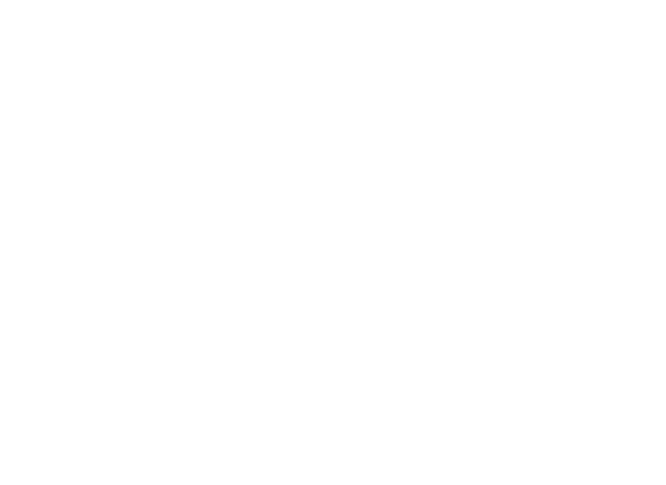
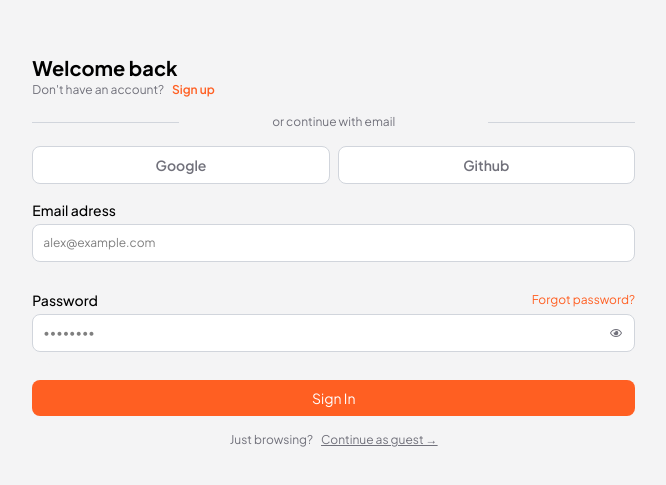
Before and after one commit to alfannurfaiz9/eventhub, a React (Vite) app: page /register in a window 1280 px wide. Before the commit this address had no page. Shown: the part 149-634 px from the top of the page, without its empty margins (413-1079 px from the left). Built offline with nearby package versions, Linux system fonts and the light colour scheme.

Commit message:
feat: add new page and route for register

```diff
--- a/src/Router.jsx
+++ b/src/Router.jsx
@@ -5,12 +5,15 @@
 import Communities from "./pages/Communities.jsx";
 import EventDetail from "./pages/EventDetail.jsx";
 import CommunityDetail from "./pages/CommunityDetail.jsx";
+import Register from "./pages/Register.jsx";
 
 const Router = () => {
   return (
     <Routes>
       <Route path="/" element={<Navigate to="/explore" replace />} />
       <Route path="/explore" element={<Home />} />
+
+      <Route path="/register" element={<Register />} />
 
       <Route path="/events">
         <Route index element={<Events />} />
--- /dev/null
+++ b/src/pages/Register.jsx
@@ -0,0 +1,155 @@
+import { useState } from "react";
+import { useForm } from "react-hook-form";
+import { FaEyeSlash, FaRegEye } from "react-icons/fa";
+import { Link, useNavigate } from "react-router";
+
+import Discover from "../components/Discover.jsx";
+
+const Register = () => {
+  const {
+    register,
+    handleSubmit,
+    setError,
+    formState: { errors },
+  } = useForm();
+
+  const [showPassword, setShowPassword] = useState(false);
+  const navigate = useNavigate();
+
+  const onSubmit = (data) => {
+    const users = JSON.parse(localStorage.getItem("users"));
+
+    const newId = users && users.map((user) => user.id)[users.length - 1] + 1;
+
+    if (!users) {
+      const newUser = { id: 3, ...data };
+      localStorage.setItem("users", JSON.stringify([newUser]));
+      return;
+    }
+
+    if (users.find((user) => user.email === data.email)) {
+      setError("email", {
+        type: "manual",
+        message: "Email is already registered",
+      });
+
+      return;
+    }
+
+    const updatedUsers = [...users, { id: newId, ...data }];
+    localStorage.setItem("users", JSON.stringify(updatedUsers));
+
+    navigate("/login");
+  };
+
+  return (
+    <>
+      <section className="flex lg:justify-between min-h-screen">
+        <Discover />
+        <section className="flex items-center justify-center bg-gray w-full lg:w-10/12 px-4 lg:px-58">
+          <div className="grid gap-4 w-full">
+            <div>
+              <p className="text-xl font-bold">Welcome back</p>
+              <div className="text-xs flex gap-2">
+                <p className="text-dark-gray">Don't have an account? </p>
+                <Link className="text-primary font-semibold hover:underline">
+                  Sign up
+                </Link>
+              </div>
+            </div>
+            <div className="grid grid-cols-[1fr_2fr_1fr] items-center gap-2">
+              <div className="h-[0.5px] bg-gray-300"></div>
+              <div className="w-full">
+                <p className="text-center text-xs text-dark-gray">
+                  or continue with email
+                </p>
+              </div>
+              <div className="h-[0.5px] bg-gray-300"></div>
+            </div>
+            <div className="flex gap-2">
+              <button className="py-2 w-full text-sm border border-gray-300 rounded-lg bg-white cursor-pointer hover:opacity-60 font-semibold text-dark-gray">
+                Google
+              </button>
+              <button className="py-2 w-full text-sm border border-gray-300 rounded-lg bg-white cursor-pointer hover:opacity-60 font-semibold text-dark-gray">
+                Github
+              </button>
+            </div>
+            <form onSubmit={handleSubmit(onSubmit)} className="grid gap-2">
+              <div className="grid gap-1">
+                <label className="text-sm font-medium" htmlFor="email">
+                  Email adress
+                </label>
+                <input
+                  id="email"
+                  type="email"
+                  className={`${errors?.email?.message && "outline outline-red"} p-2.5 text-xs bg-white rounded-lg border border-gray-300 focus:outline-none`}
+                  placeholder="alex@example.com"
+                  {...register("email", { required: "Email is required" })}
+                />
+                <span
+                  className={`${errors?.email?.message ? "text-red" : "text-gray"} text-xs`}
+                >
+                  {errors?.email?.message || "error"}
+                </span>
+              </div>
+              <div className="grid gap-1">
+                <div className="flex justify-between items-center">
+                  <label className="text-sm font-medium" htmlFor="password">
+                    Password
+                  </label>
+                  <Link className="text-xs text-primary hover:underline">
+                    Forgot password?
+                  </Link>
+                </div>
+                <div
+                  className={`${errors?.password?.message && "border-red"} flex justify-between text-xs bg-white rounded-lg border border-gray-300`}
+                >
+                  <input
+                    id="password"
+                    type={showPassword ? "text" : "password"}
+                    className="w-full p-2.5 focus:outline-none"
+                    placeholder={showPassword ? "password" : "••••••••"}
+                    {...register("password", {
+                      required: "Password is required",
+                      minLength: {
+                        value: 7,
+                        message: "Password must be at least 7 characters",
+                      },
+                    })}
+                  />
+                  <button
+                    type="button"
+                    onClick={() => setShowPassword(!showPassword)}
+                    className="p-3 cursor-pointer text-dark-gray"
+                  >
+                    {showPassword ? <FaEyeSlash /> : <FaRegEye />}
+                  </button>
+                </div>
+
+                <span
+                  className={`${errors?.password?.message ? "text-red" : "text-gray"} text-xs`}
+                >
+                  {errors?.password?.message || "error"}
+                </span>
+              </div>
+              <button
+                className="bg-primary text-white py-2 rounded-lg cursor-pointer hover:opacity-90 text-sm"
+                type="submit"
+              >
+                Sign In
+              </button>
+            </form>
+            <div className="flex justify-center gap-2 text-xs text-dark-gray">
+              <p>Just browsing?</p>
+              <Link to="/" className="underline">
+                Continue as guest →
+              </Link>
+            </div>
+          </div>
+        </section>
+      </section>
+    </>
+  );
+};
+
+export default Register;
```
